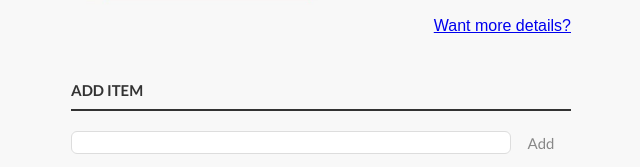
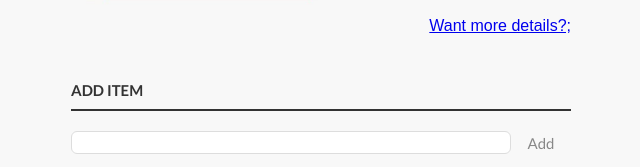
Before and after one commit to gogicha007/clean-code-s1e1, a plain HTML site: page index.html in a window 1280 px wide. Shown: the part 246-413 px from the top of the page, 319-959 px from the left. Drawn offline with Linux system fonts and the light colour scheme.

Commit message:
refactor: remove named character reference as to 2.3 rule in html-and-css.md

```diff
--- a/index.html
+++ b/index.html
@@ -8,7 +8,7 @@
 <body>
   <div class="aaa">
     <img src="./eisenhower-matrix.jpg">
-      <a class="more_inf" href="https://goal-life.com/page/method/matrix-eisenhower">Want more details&quest;
+      <a class="more_inf" href="https://goal-life.com/page/method/matrix-eisenhower">Want more details?;
       </a>
   </div>
   <div class="centered-main-page-element">
```
